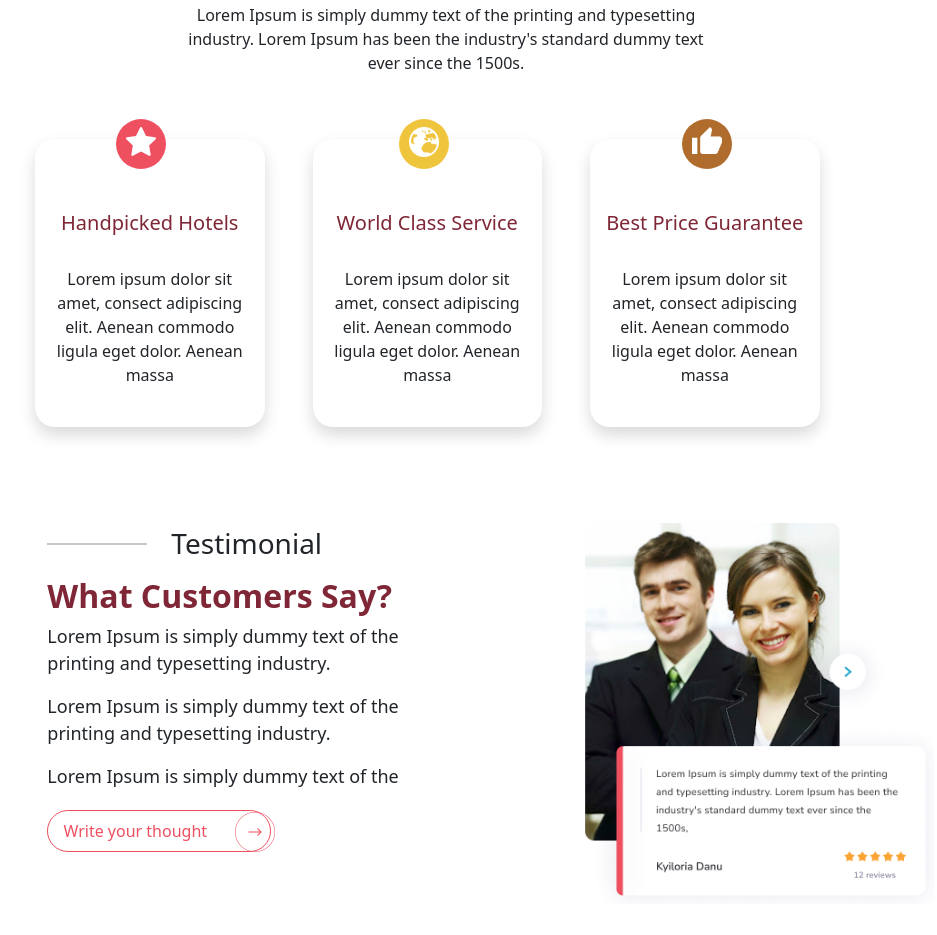
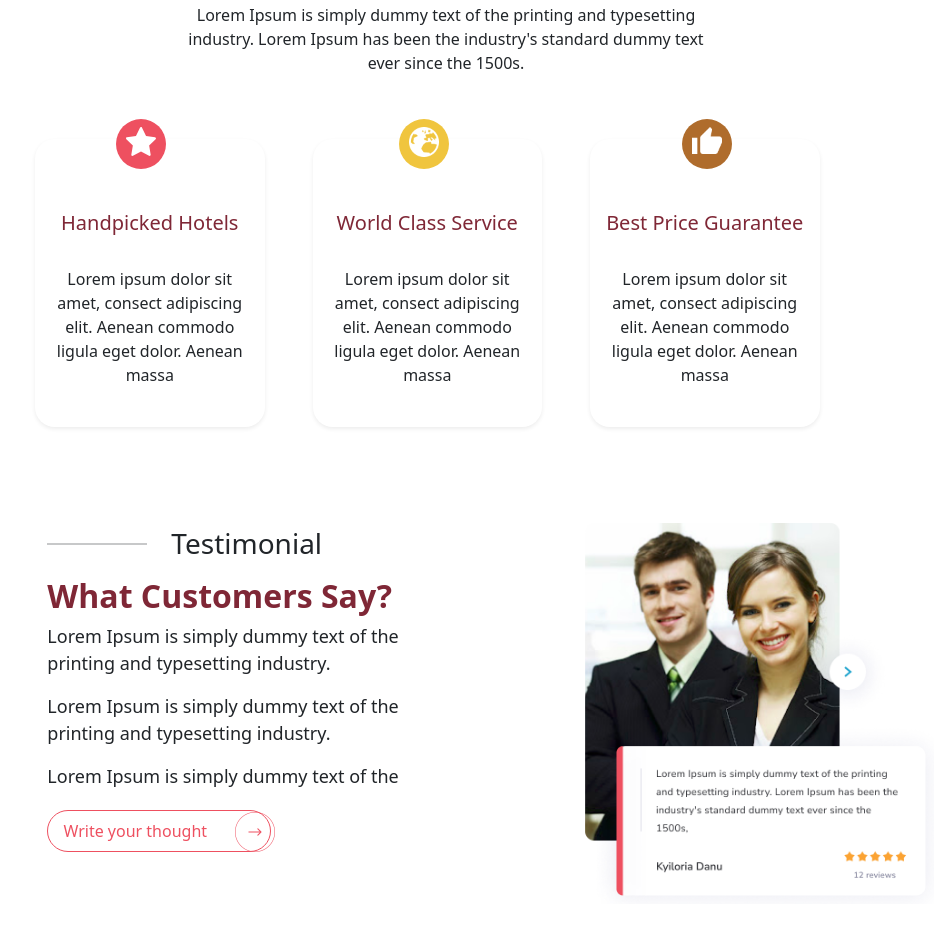
Before and after one commit to Lenarf-Future-Dev/Travelline, a plain HTML site: page index.html in a window 1280 px wide. Shown: the part 3192-4127 px from the top of the page, without its empty margins (194-1131 px from the left). Drawn offline with nearby package versions, Linux system fonts and the light colour scheme.

Commit message:
Update index.html

```diff
--- a/index.html
+++ b/index.html
@@ -264,7 +264,7 @@
                </center>
 
                   <div class="row div_why m-auto  mt-5">
-                    <div style="border-radius: 20px;" class="col-sm-3 shadow ms-5 ">
+                    <div style="border-radius: 20px;" class="col-sm-3 shadow-sm ms-5 ">
                        <div class="cercle_why "> <center><img class="pt-2" width="30px" src="imgs/Vector.svg" alt=""></center> </div> <br><br><br>
                        <div class="text_why">
                           <h5 class="marron "> Handpicked Hotels</h3> <br>
@@ -273,7 +273,7 @@
                        </div> <br>
                     </div>
 
-                    <div style="border-radius: 20px;" class="col-sm-3 shadow ms-5 ">
+                    <div style="border-radius: 20px;" class="col-sm-3 shadow-sm ms-5 ">
                       <div class="cercle_why2 "> <center> <img class="pt-2" width="30px" src="imgs/whh_world.png" alt=""></center> </div> <br><br><br>
                       <div class="text_why">
                          <h5 class="marron "> World Class Service </h3> <br>
@@ -282,7 +282,7 @@
                       </div> <br>
                    </div>
 
-                   <div style="border-radius: 20px;" class="col-sm-3 shadow ms-5 ">
+                   <div style="border-radius: 20px;" class="col-sm-3 shadow-sm ms-5 ">
                     <div class="cercle_why3 "> <center><img class="pt-2" width="30px" src="imgs/Vector.png" alt=""></center> </div> <br><br><br>
                     <div class="text_why">
                        <h5 class="marron "> Best Price Guarantee </h3> <br>
```
